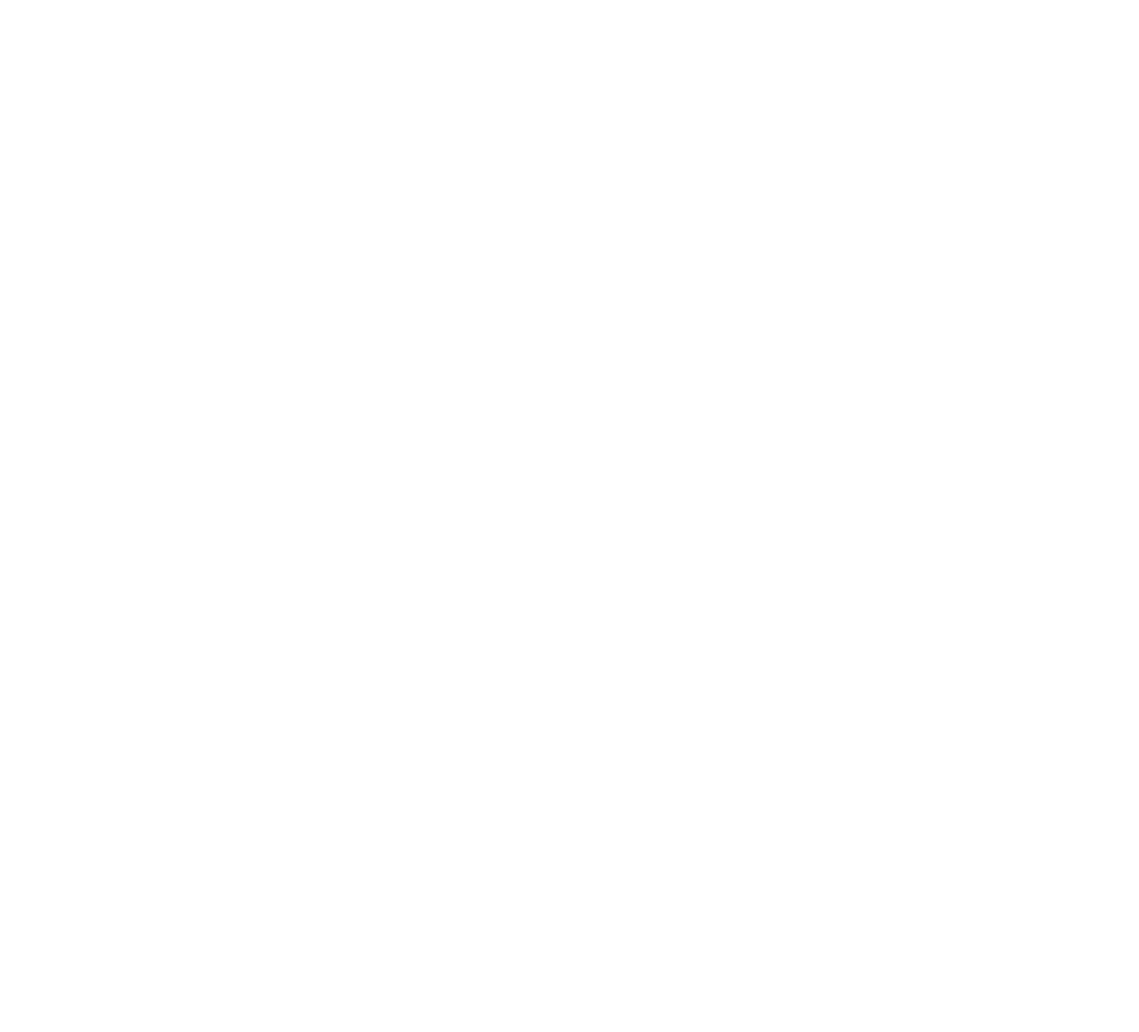
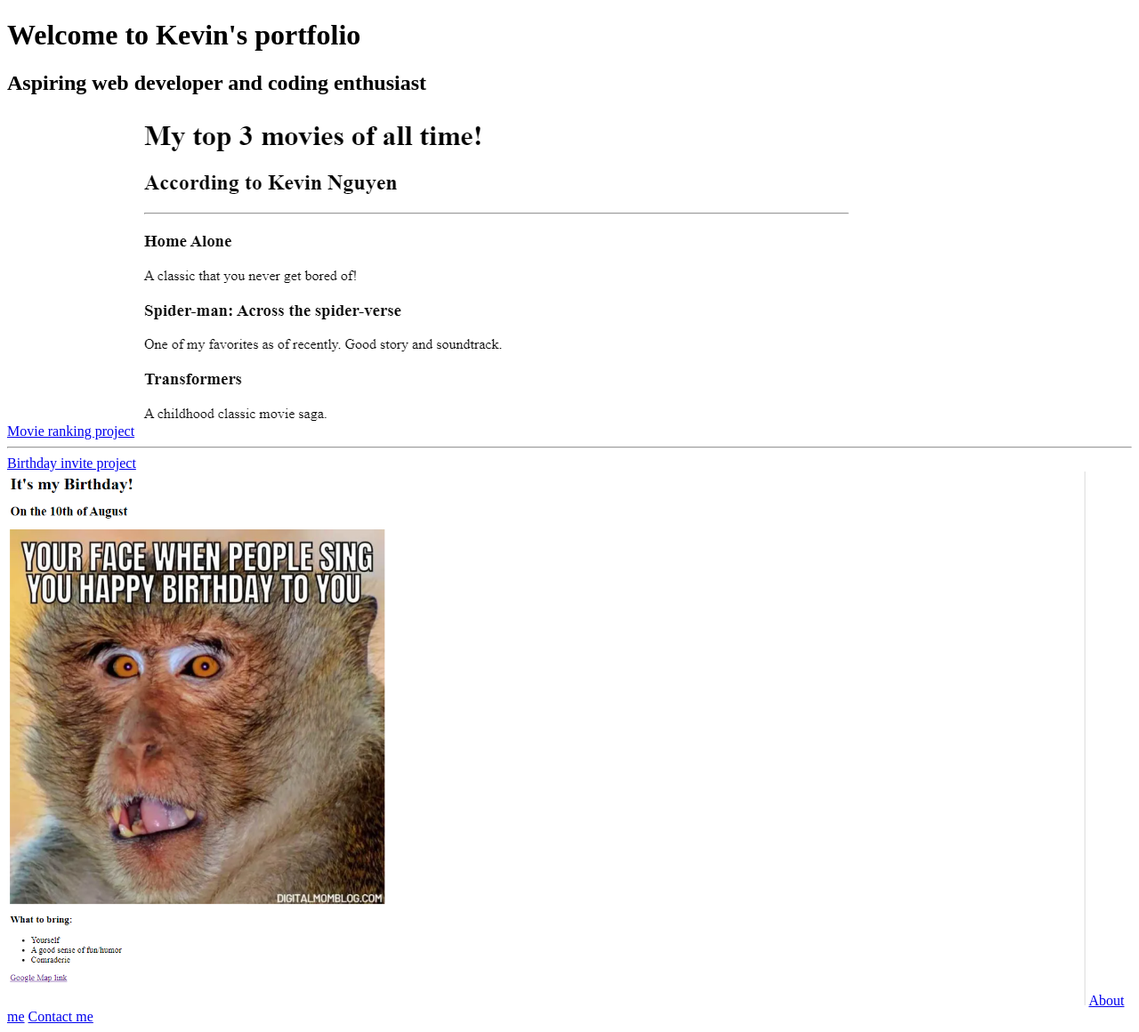
Before and after one commit to HyperCricket/html-portfolio, a plain HTML site: page index.html in a window 1280 px wide. Shown: the whole page at 89% size. Before the commit the page ends 800 px from the top, so only its background shows below. Drawn offline with Linux system fonts and the light colour scheme.

Commit message:
Add files via upload

```diff
--- a/index.html
+++ b/index.html
@@ -13,3 +13,25 @@
 https://developer.mozilla.org/en-US/docs/Web/HTML/Element/img#attr-height -->
 
 <!-- TODO 7: Add the Contact Me and About Me page links -->
+
+<!DOCTYPE html>
+<html lang = "en" dir = "ltr">
+<head>
+    <meta charset="utf-8">
+    <title>KevinNguyen.com</title>
+</head>
+
+<body>
+<h1>Welcome to Kevin's portfolio</h1>
+<h2>Aspiring web developer and coding enthusiast</h2>
+<a href="public/movie-ranking.html">Movie ranking project</a>
+<img src="assets/images/movie-ranking.png" alt="Movie ranking list">
+<hr>
+<a href="public/birthday-invite.html">Birthday invite project</a>
+<img src="assets/images/birthday-invite.png" alt="Birthday invite project" height="600">
+<a href="public/about.html">About me</a>
+<a href="public/contact.html">Contact me</a>
+</body>
+
+
+</html>
```
